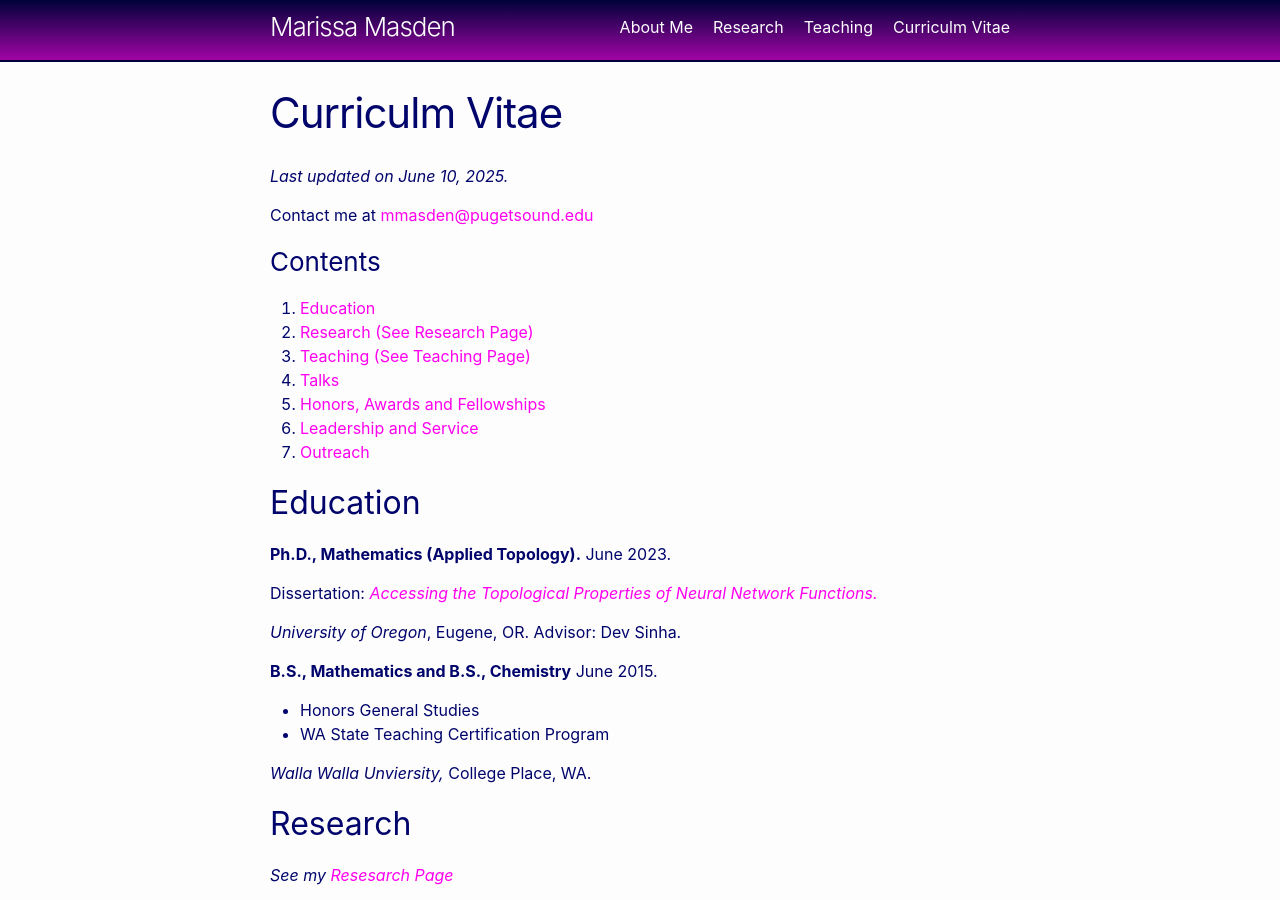
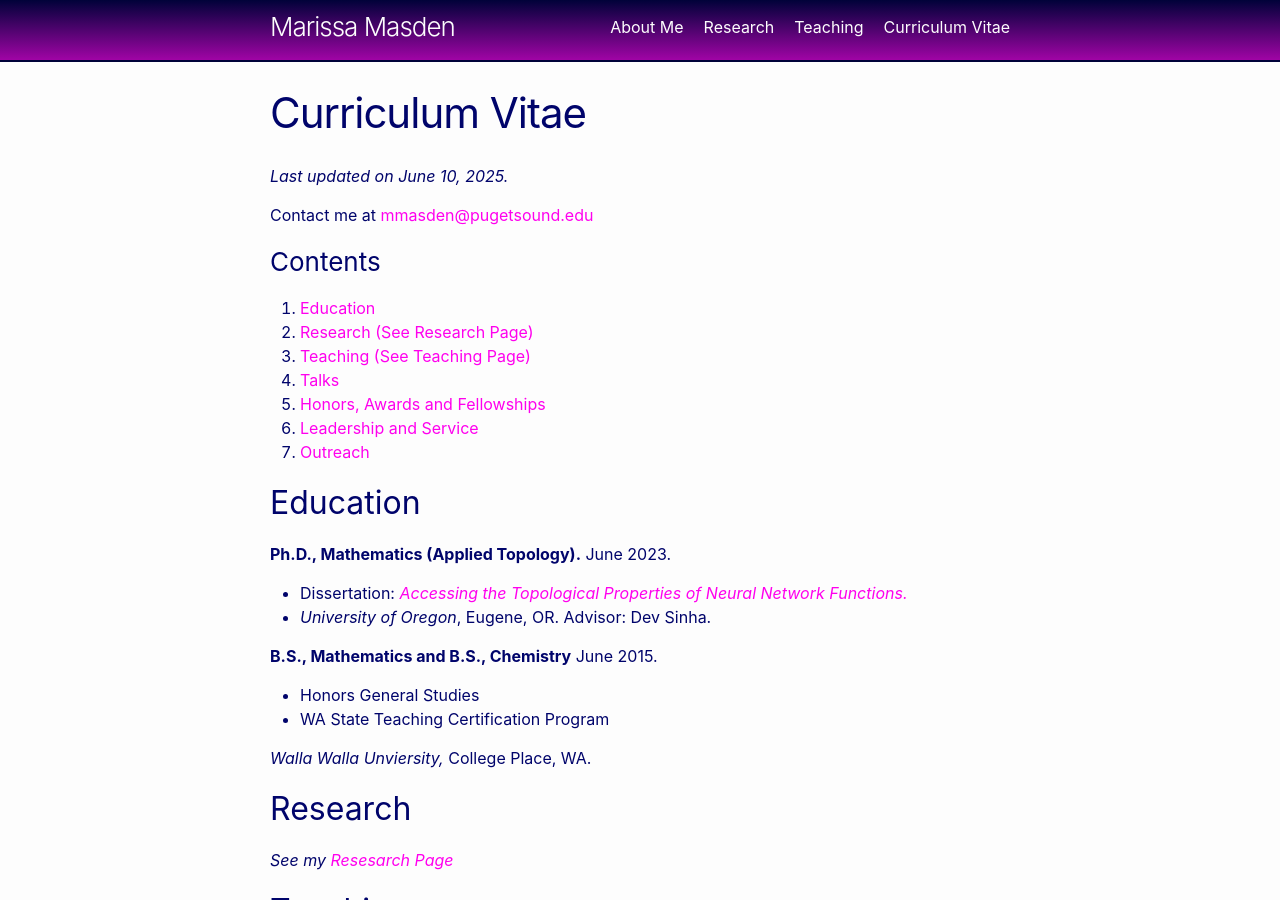
Before and after one commit to mmasden/mmasden.github.io, a Jekyll site: the page built from vitae.markdown, in a window 1280 px wide and 900 px high. Built offline with Jekyll 4.4.1, drawn with Linux system fonts in a browser that asks for light colours.

Commit message:
Update vitae.markdown

```diff
--- a/vitae.markdown
+++ b/vitae.markdown
@@ -1,6 +1,6 @@
 ---
 layout: page
-title: Curriculm Vitae
+title: Curriculum Vitae
 permalink: /cv/
 order: 4
 ---
@@ -24,9 +24,8 @@ Contact me  at [mmasden@pugetsound.edu](mailto:mmasden@pugetsound.edu)
 
 **Ph.D., Mathematics (Applied Topology).** June 2023.
 
-Dissertation: *[Accessing the Topological Properties of Neural Network Functions.](https://www.proquest.com/openview/1b359d2e44a4fae0222967be2d846a5f/1?pq-origsite=gscholar&cbl=18750&diss=y)*
-
-*University of Oregon*, Eugene, OR. Advisor: Dev Sinha.
+  - Dissertation: *[Accessing the Topological Properties of Neural Network Functions.](https://www.proquest.com/openview/1b359d2e44a4fae0222967be2d846a5f/1?pq-origsite=gscholar&cbl=18750&diss=y)*
+  - *University of Oregon*, Eugene, OR. Advisor: Dev Sinha.
 
 **B.S., Mathematics and B.S., Chemistry** June 2015.
 
```
